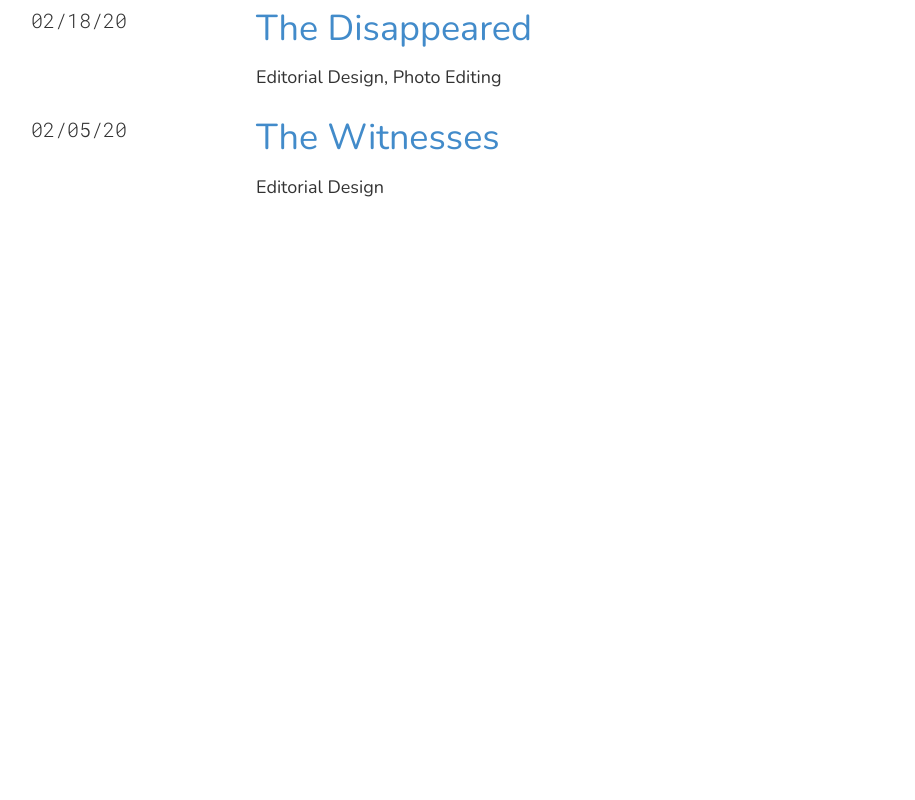
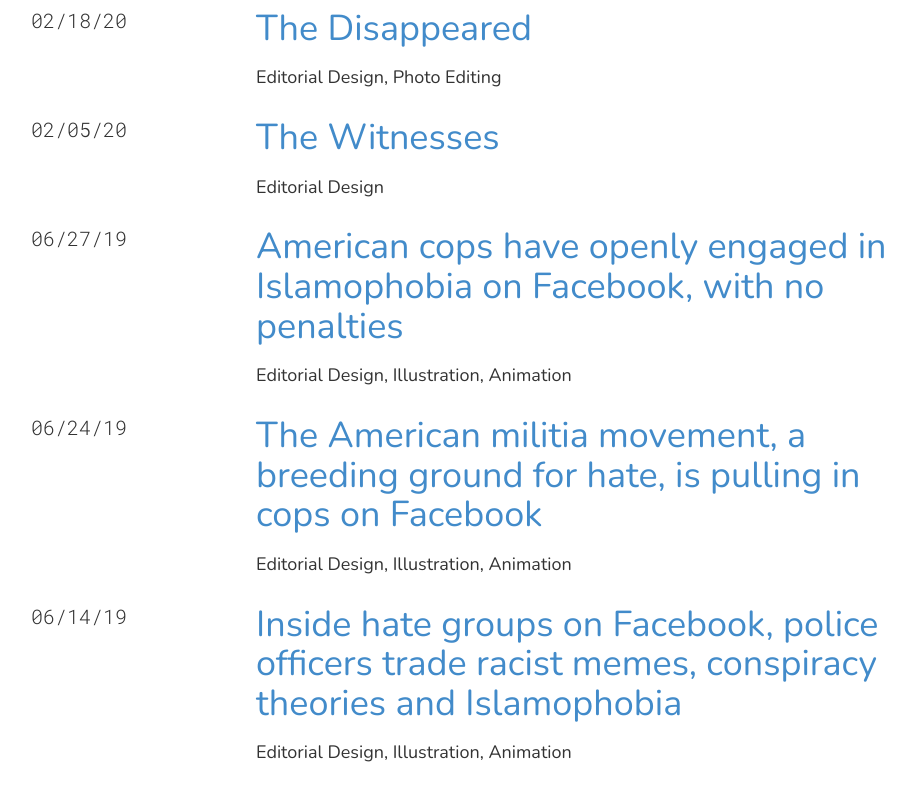
Before and after one commit to gabehong/gabehong.github.io, a plain HTML site: page index.html in a window 1280 px wide. Shown: the part 1341-2141 px from the top of the page, without its empty margins (39-954 px from the left). Before the commit the page ends 1605 px from the top, so only its background shows below. Drawn offline with nearby package versions, Linux system fonts and the light colour scheme.

Commit message:
add new content

```diff
--- a/index.html
+++ b/index.html
@@ -103,6 +103,33 @@
                         </div>
                     </div>
                </div>
+               <div class="work-row">
+                    <div class="work-date"><h3>06/27/19</h3></div>
+                    <div class="work-link">
+                        <h2><a href="https://www.revealnews.org/article/american-cops-have-openly-engaged-in-islamophobia-on-facebook-with-no-penalties/" target="_blank">American cops have openly engaged in Islamophobia on Facebook, with no penalties</a></h2>
+                        <div class="work-category">
+                            <h3>Editorial Design, Illustration, Animation</h3>
+                        </div>
+                    </div>
+               </div>
+               <div class="work-row">
+                    <div class="work-date"><h3>06/24/19</h3></div>
+                    <div class="work-link">
+                        <h2><a href="https://www.revealnews.org/article/the-american-militia-movement-a-breeding-ground-for-hate-is-pulling-in-cops-on-facebook/" target="_blank">The American militia movement, a breeding ground for hate, is pulling in cops on Facebook</a></h2>
+                        <div class="work-category">
+                            <h3>Editorial Design, Illustration, Animation</h3>
+                        </div>
+                    </div>
+               </div>
+               <div class="work-row">
+                    <div class="work-date"><h3>06/14/19</h3></div>
+                    <div class="work-link">
+                        <h2><a href="https://www.revealnews.org/article/inside-hate-groups-on-facebook-police-officers-trade-racist-memes-conspiracy-theories-and-islamophobia/" target="_blank">Inside hate groups on Facebook, police officers trade racist memes, conspiracy theories and Islamophobia</a></h2>
+                        <div class="work-category">
+                            <h3>Editorial Design, Illustration, Animation</h3>
+                        </div>
+                    </div>
+               </div>
             </div>
         </div>
     </body>
```
Also changed, not shown: resume/index.html (+0 -1 lines).
